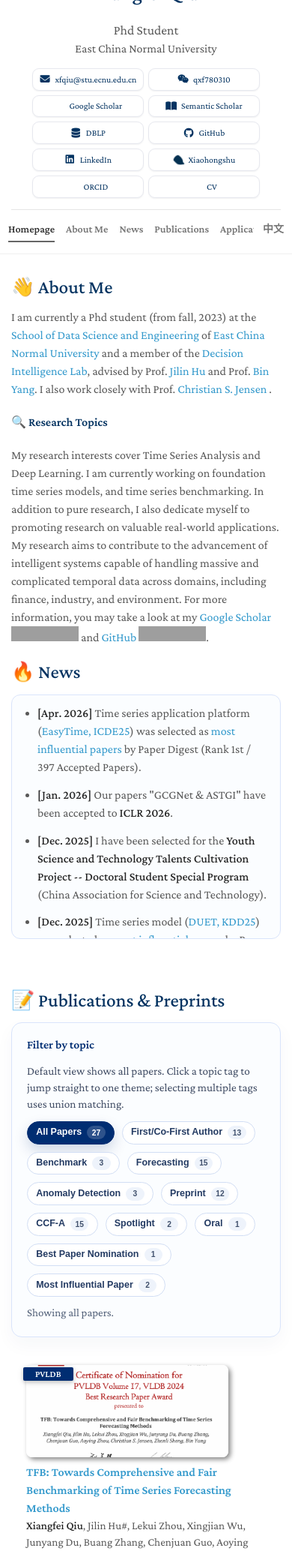
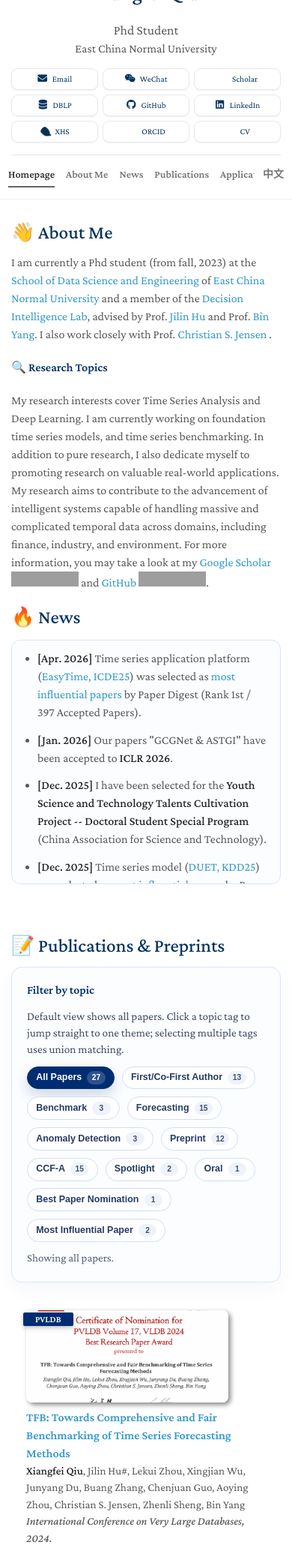
Before and after one commit to qiu69/qiu69.github.io, a Jekyll site: the page built from index.md, in a window 390 px wide, cut to the strip 157-2225 px from the top of the page. Shown: the whole strip at 75% size. Built offline with Jekyll 4.4.1, drawn with Linux system fonts in a browser that asks for light colours; a style sheet for code colours, icons or effects is not loaded; grey boxes are pictures that could not be loaded.

Commit message:
Refine mobile profile link layout

```diff
--- a/_config.yml
+++ b/_config.yml
@@ -21,7 +21,6 @@ linkedin: https://www.linkedin.com/in/xiangfei-qiu-2a34a4343/
 xiaohongshu: https://www.xiaohongshu.com/user/profile/649ab573000000000b016a05
 dblp: https://dblp.org/pid/372/6609
 # Optional profile links
-semantic_scholar: https://www.semanticscholar.org/author/Xiangfei-Qiu/2294602367
 # csdn: https://blog.csdn.net/...
 
 # Images (e.g., your profile picture and your website's favicon)
--- a/_data/profile_links.yml
+++ b/_data/profile_links.yml
@@ -1,3 +1,2 @@
-semantic_scholar: https://www.semanticscholar.org/author/Xiangfei-Qiu/2294602367
 xiaohongshu: https://www.xiaohongshu.com/user/profile/649ab573000000000b016a05
 dblp: https://dblp.org/pid/372/6609
--- a/_layouts/homepage.html
+++ b/_layouts/homepage.html
@@ -9,7 +9,6 @@
 {% assign display_affiliation_link = page.profile_affiliation_link | default: site.affiliation_link %}
 {% assign profile_links = site.data.profile_links %}
 {% assign orcid_url = site["orcid"] | default: site["ORCID"] %}
-{% assign semantic_scholar_url = profile_links.semantic_scholar | default: site["semantic_scholar"] | default: site["semantic_scholar_link"] %}
 {% assign dblp_url = profile_links.dblp | default: site["dblp"] | default: site["dblp_link"] %}
 {% assign csdn_url = site["csdn"] | default: site["csdn_link"] %}
 {% assign xiaohongshu_url = profile_links.xiaohongshu | default: site["xiaohongshu"] %}
@@ -132,77 +131,80 @@
           {% if site.email %}
           <a class="profile-link" href="mailto:{{ site.email }}" aria-label="{% if is_zh %}邮箱{% else %}Email{% endif %}">
             <i class="fas fa-envelope profile-link-icon"></i>
-            <span class="profile-link-label">{{ site.email }}</span>
+            <span class="profile-link-label profile-link-label-desktop">{{ site.email }}</span>
+            <span class="profile-link-label profile-link-label-mobile">{% if is_zh %}邮箱{% else %}Email{% endif %}</span>
           </a>
           {% endif %}
 
           {% if site.wechat %}
           <div class="profile-link profile-link-static" aria-label="{% if is_zh %}微信{% else %}WeChat{% endif %}">
             <i class="fab fa-weixin profile-link-icon"></i>
-            <span class="profile-link-label">{{ site.wechat }}</span>
+            <span class="profile-link-label profile-link-label-desktop">{{ site.wechat }}</span>
+            <span class="profile-link-label profile-link-label-mobile">{% if is_zh %}微信{% else %}WeChat{% endif %}</span>
           </div>
           {% endif %}
 
           {% if site.google_scholar %}
           <a class="profile-link" href="{{ site.google_scholar }}" target="_blank" rel="noopener">
             <i class="ai ai-google-scholar profile-link-icon"></i>
-            <span class="profile-link-label">Google Scholar</span>
-          </a>
-          {% endif %}
-
-          {% if semantic_scholar_url %}
-          <a class="profile-link" href="{{ semantic_scholar_url }}" target="_blank" rel="noopener">
-            <i class="fas fa-book-open profile-link-icon"></i>
-            <span class="profile-link-label">Semantic Scholar</span>
+            <span class="profile-link-label profile-link-label-desktop">Google Scholar</span>
+            <span class="profile-link-label profile-link-label-mobile">Scholar</span>
           </a>
           {% endif %}
 
           {% if dblp_url %}
           <a class="profile-link" href="{{ dblp_url }}" target="_blank" rel="noopener">
             <i class="fas fa-database profile-link-icon"></i>
-            <span class="profile-link-label">DBLP</span>
+            <span class="profile-link-label profile-link-label-desktop">DBLP</span>
+            <span class="profile-link-label profile-link-label-mobile">DBLP</span>
           </a>
           {% endif %}
 
           {% if site.github_link %}
           <a class="profile-link" href="{{ site.github_link }}" target="_blank" rel="noopener">
             <i class="fab fa-github profile-link-icon"></i>
-            <span class="profile-link-label">GitHub</span>
+            <span class="profile-link-label profile-link-label-desktop">GitHub</span>
+            <span class="profile-link-label profile-link-label-mobile">GitHub</span>
           </a>
           {% endif %}
 
           {% if site.linkedin %}
           <a class="profile-link" href="{{ site.linkedin }}" target="_blank" rel="noopener">
             <i class="fab fa-linkedin profile-link-icon"></i>
-            <span class="profile-link-label">LinkedIn</span>
+            <span class="profile-link-label profile-link-label-desktop">LinkedIn</span>
+            <span class="profile-link-label profile-link-label-mobile">LinkedIn</span>
           </a>
           {% endif %}
 
           {% if xiaohongshu_url %}
           <a class="profile-link" href="{{ xiaohongshu_url }}" target="_blank" rel="noopener">
             <span class="profile-link-icon profile-link-emoji" aria-hidden="true">🍠</span>
-            <span class="profile-link-label">Xiaohongshu</span>
+            <span class="profile-link-label profile-link-label-desktop">Xiaohongshu</span>
+            <span class="profile-link-label profile-link-label-mobile">XHS</span>
           </a>
           {% endif %}
 
           {% if orcid_url %}
           <a class="profile-link" href="{{ orcid_url }}" target="_blank" rel="noopener">
             <i class="ai ai-orcid profile-link-icon"></i>
-            <span class="profile-link-label">ORCID</span>
+            <span class="profile-link-label profile-link-label-desktop">ORCID</span>
+            <span class="profile-link-label profile-link-label-mobile">ORCID</span>
           </a>
           {% endif %}
 
           {% if csdn_url %}
           <a class="profile-link" href="{{ csdn_url }}" target="_blank" rel="noopener">
             <i class="fas fa-blog profile-link-icon"></i>
-            <span class="profile-link-label">CSDN</span>
+            <span class="profile-link-label profile-link-label-desktop">CSDN</span>
+            <span class="profile-link-label profile-link-label-mobile">CSDN</span>
           </a>
           {% endif %}
 
           {% if site.cv_link %}
           <a class="profile-link" href="{{ site.cv_link | remove_first: './' | relative_url }}" target="_blank" rel="noopener">
             <i class="ai ai-cv profile-link-icon"></i>
-            <span class="profile-link-label">{% if is_zh %}简历{% else %}CV{% endif %}</span>
+            <span class="profile-link-label profile-link-label-desktop">{% if is_zh %}简历{% else %}CV{% endif %}</span>
+            <span class="profile-link-label profile-link-label-mobile">{% if is_zh %}简历{% else %}CV{% endif %}</span>
           </a>
           {% endif %}
 
--- a/_sass/minimal-light-no-dark-mode.scss
+++ b/_sass/minimal-light-no-dark-mode.scss
@@ -143,12 +143,16 @@ email {
   word-break: break-word;
 }
 
+.profile-link-label-mobile {
+  display: none;
+}
+
 @media print, screen and (max-width: 640px) {
   .profile-links {
     display: grid;
-    grid-template-columns: repeat(2, minmax(0, 1fr));
+    grid-template-columns: repeat(3, minmax(0, 1fr));
     gap: 0.38rem;
-    width: min(100%, 19rem);
+    width: min(100%, 100%);
     margin: 0.85rem auto 0.95rem;
   }
 
@@ -157,20 +161,29 @@ email {
     justify-content: center;
     gap: 0.38rem;
     padding: 0.42rem 0.42rem;
-    font-size: 0.74rem;
+    font-size: 0.71rem;
     text-align: center;
   }
 
   .profile-link-icon {
-    width: 0.92rem;
-    min-width: 0.92rem;
-    font-size: 0.82rem;
+    width: 0.88rem;
+    min-width: 0.88rem;
+    font-size: 0.8rem;
+  }
+
+  .profile-link-label-desktop {
+    display: none;
+  }
+
+  .profile-link-label-mobile {
+    display: inline;
   }
 
   .profile-link-label {
     text-align: center;
     line-height: 1.2;
-    overflow-wrap: anywhere;
+    word-break: normal;
+    overflow-wrap: normal;
   }
 }
 
--- a/_sass/minimal-light.scss
+++ b/_sass/minimal-light.scss
@@ -165,12 +165,16 @@ email {
   word-break: break-word;
 }
 
+.profile-link-label-mobile {
+  display: none;
+}
+
 @media print, screen and (max-width: 640px) {
   .profile-links {
     display: grid;
-    grid-template-columns: repeat(2, minmax(0, 1fr));
+    grid-template-columns: repeat(3, minmax(0, 1fr));
     gap: 0.38rem;
-    width: min(100%, 19rem);
+    width: min(100%, 100%);
     margin: 0.85rem auto 0.95rem;
   }
 
@@ -179,20 +183,29 @@ email {
     justify-content: center;
     gap: 0.38rem;
     padding: 0.42rem 0.42rem;
-    font-size: 0.74rem;
+    font-size: 0.71rem;
     text-align: center;
   }
 
   .profile-link-icon {
-    width: 0.92rem;
-    min-width: 0.92rem;
-    font-size: 0.82rem;
+    width: 0.88rem;
+    min-width: 0.88rem;
+    font-size: 0.8rem;
+  }
+
+  .profile-link-label-desktop {
+    display: none;
+  }
+
+  .profile-link-label-mobile {
+    display: inline;
   }
 
   .profile-link-label {
     text-align: center;
     line-height: 1.2;
-    overflow-wrap: anywhere;
+    word-break: normal;
+    overflow-wrap: normal;
   }
 }
 
```
